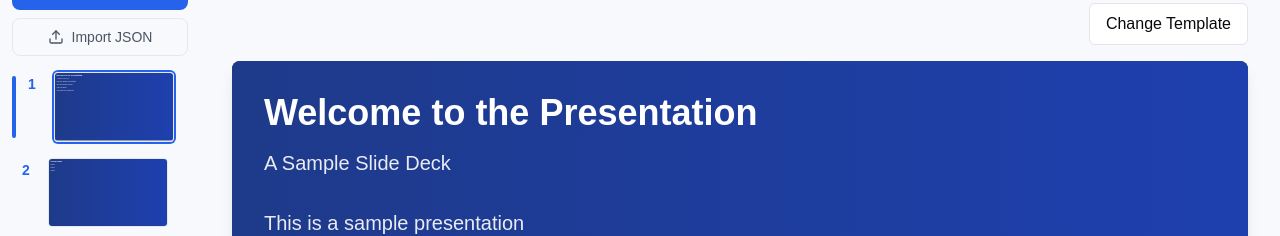
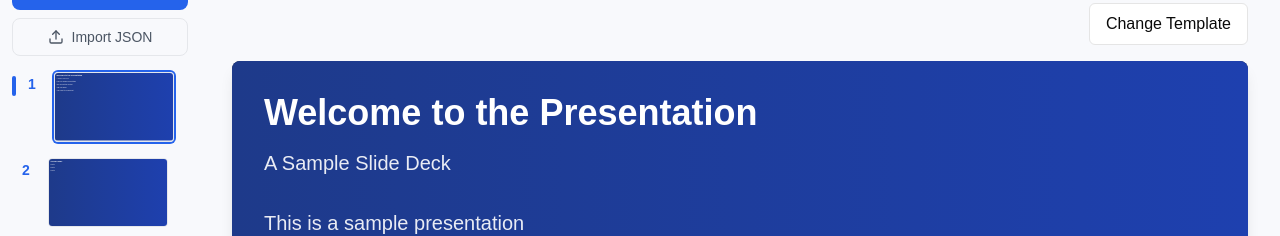
Before and after one commit to IndianAppGuy/presentation-editor, a Next.js app: page / in a window 1280 px wide. Shown: the part 122-358 px from the top of the page. Built offline with nearby package versions, Linux system fonts and the light colour scheme.

Commit message:
thumbnail

```diff
--- a/components/editor/Sidebar.tsx
+++ b/components/editor/Sidebar.tsx
@@ -40,24 +40,6 @@ export default function Sidebar() {
 
     // Automatically select the new slide
     setCurrentSlide(presentation.slides.length)
-  }
-
-  const handleDeleteSlide = (index: number) => {
-    if (!presentation || presentation.slides.length <= 1) return
-
-    const newSlides = [...presentation.slides]
-    newSlides.splice(index, 1)
-
-    setPresentation({
-      ...presentation,
-      slides: newSlides,
-      updatedAt: new Date()
-    })
-
-    // Adjust current slide index if needed
-    if (currentSlideIndex >= index) {
-      setCurrentSlide(Math.max(0, currentSlideIndex - 1))
-    }
   }
 
   const handleDragStart = (index: number) => {
@@ -194,7 +176,6 @@ export default function Sidebar() {
               index={index}
               isActive={currentSlideIndex === index}
               onClick={() => setCurrentSlide(index)}
-              onDelete={() => handleDeleteSlide(index)}
               isDragging={draggingSlideIndex === index}
               dragHandleProps={{
                 draggable: true,
--- a/components/ui/SlideThumbnail.tsx
+++ b/components/ui/SlideThumbnail.tsx
@@ -1,38 +1,60 @@
 // components/ui/SlideThumbnail.tsx
 import { getTemplate } from "@/components/templates"
 import { Slide } from "@/lib/types"
-import { GripVertical, Trash2 } from "lucide-react"
+import { GripVertical } from "lucide-react"
 import React from "react"
+
+interface DragHandleProps {
+  draggable: boolean
+  onDragStart: (event: React.DragEvent) => void
+  onDragEnd: (event: React.DragEvent) => void
+}
 
 interface SlideThumbnailProps {
   slide: Slide
   index: number
   isActive?: boolean
   onClick?: () => void
-  onDelete?: () => void
   isDragging?: boolean
-  dragHandleProps?: any
+  dragHandleProps?: DragHandleProps
 }
 
+// components/ui/SlideThumbnail.tsx
 const SlideThumbnail: React.FC<SlideThumbnailProps> = ({
   slide,
   index,
   isActive = false,
   onClick,
-  onDelete,
   isDragging = false,
   dragHandleProps
 }) => {
   const TemplateComponent = getTemplate(slide.template)
 
   return (
-    <div className={`flex gap-2 ${isDragging ? "opacity-50" : ""}`}>
-      {/* Slide Number */}
-      <div className="flex gap-0.5 py-1">
-        {isActive && <div className="w-1 rounded-lg bg-blue-600" />}
-        <span className="h-fit w-7 text-center text-sm font-semibold leading-tight text-blue-600">
-          {index + 1}
-        </span>
+    <div className={`flex gap-2 group ${isDragging ? "opacity-50" : ""}`}>
+      {/* Slide Number and Drag Handle Column */}
+      <div className="flex flex-col items-center">
+        {/* Slide Number with Indicator - Fixed height for consistency */}
+        <div className="flex gap-0.5 h-[28px] py-1">
+          {/* Blue Indicator Line - Made taller */}
+          {isActive && (
+            <div className="w-1 rounded-lg bg-blue-600 h-full"></div>
+          )}
+          <span className="h-fit w-7 text-center text-sm font-semibold leading-tight text-blue-600">
+            {index + 1}
+          </span>
+        </div>
+
+        {/* Centered Drag Handle */}
+        {dragHandleProps && (
+          <div
+            {...dragHandleProps}
+            className="flex items-center justify-center w-full h-6 cursor-grab active:cursor-grabbing
+                     hover:bg-gray-100 rounded transition-all opacity-0 group-hover:opacity-100"
+          >
+            <GripVertical className="w-4 h-4 text-gray-400" />
+          </div>
+        )}
       </div>
 
       {/* Main Container */}
@@ -53,7 +75,7 @@ const SlideThumbnail: React.FC<SlideThumbnailProps> = ({
           className="overflow-hidden"
           style={{ width: "120px", height: "67.5px" }}
         >
-          {/* Presentation Container - exact match to Slidespeak */}
+          {/* Presentation Container */}
           <div
             role="presentation"
             className="relative bg-white"
@@ -74,33 +96,8 @@ const SlideThumbnail: React.FC<SlideThumbnailProps> = ({
             </div>
           </div>
         </div>
-
-        {/* Actions - same as before */}
-        <div className="absolute right-1 top-1 flex gap-1 opacity-0 group-hover:opacity-100 transition-opacity">
-          {onDelete && (
-            <button
-              onClick={(e) => {
-                e.stopPropagation()
-                onDelete()
-              }}
-              className="p-1 rounded bg-white/90 text-gray-600 hover:text-red-600 shadow-sm"
-            >
-              <Trash2 className="w-3 h-3" />
-            </button>
-          )}
-        </div>
-
-        {/* Drag Handle - same as before */}
-        <div
-          {...dragHandleProps}
-          className="absolute left-1 top-1/2 -translate-y-1/2 opacity-0 group-hover:opacity-100
-                   cursor-grab active:cursor-grabbing"
-        >
-          <GripVertical className="w-4 h-4 text-gray-400" />
-        </div>
       </div>
     </div>
   )
 }
-
 export default SlideThumbnail
```
